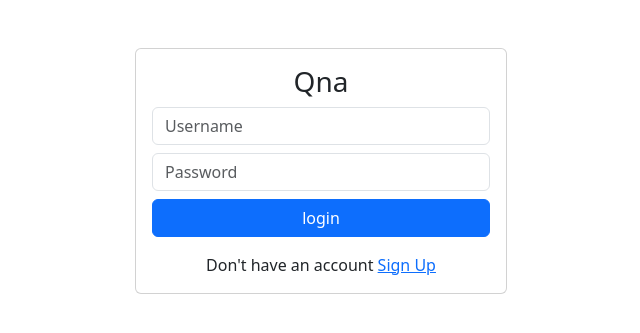
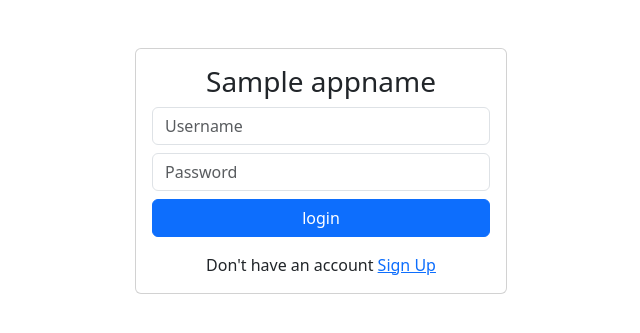
Before and after one commit to pj8912/qna-app, a Flask app: template templates/index.html in a window 1280 px wide. Shown: the part 56-389 px from the top of the page, without its empty margins (319-959 px from the left). Run offline with Flask 2, Linux system fonts and the light colour scheme; the template is opened without the code that fills it: most values are stand-ins (such as "Sample title", 1, 10 or a date in 2020).

Commit message:
added appname and about page

```diff
--- a/app.py
+++ b/app.py
@@ -72,7 +72,9 @@ def logout():
     session.pop('username', None)
     return redirect('/')
 
-
+@app.route('/about')
+def about():
+    return render_template('about.html', appname=APP_NAME)
 
 #home
 @app.route('/')
@@ -80,7 +82,7 @@ def home():
     if 'username' in session:
         return render_template('index.html', logged_in=True)
     else:
-        return render_template('index.html', logged_in=False, app_name=APP_NAME)
+        return render_template('index.html', logged_in=False, appname=APP_NAME)
 
 
 
--- a/templates/about.html
+++ b/templates/about.html
@@ -3,7 +3,7 @@
 
 {% block content %}
 
-<h1> About </h1>
+<h1> {{ appname }} </h1>
 
 
 <p> QNA app </p>
--- a/templates/index.html
+++ b/templates/index.html
@@ -13,7 +13,7 @@
 {% else  %}
 
 	<div class="card card-body mt-5 col-md-4 m-auto">
-			<h3 class="text-center">Qna</h3>
+			<h3 class="text-center">{{ appname }}</h3>
 		<form action="/login" method="POST">
 			<div class="mb-2">
 
--- a/templates/signup.html
+++ b/templates/signup.html
@@ -10,7 +10,7 @@
 	<div class="mt-5 card card-body m-auto col-md-4">
 	<form action="/signup" method="POST">
 
-		<h3 class="text-center">Qna</h3>
+		<h3 class="text-center">{{ appname }}</h3>
 		<div class="mb-2">
 			<input  class="form-control" type="text" name="flname" placeholder="FullName">
 		</div>
```
